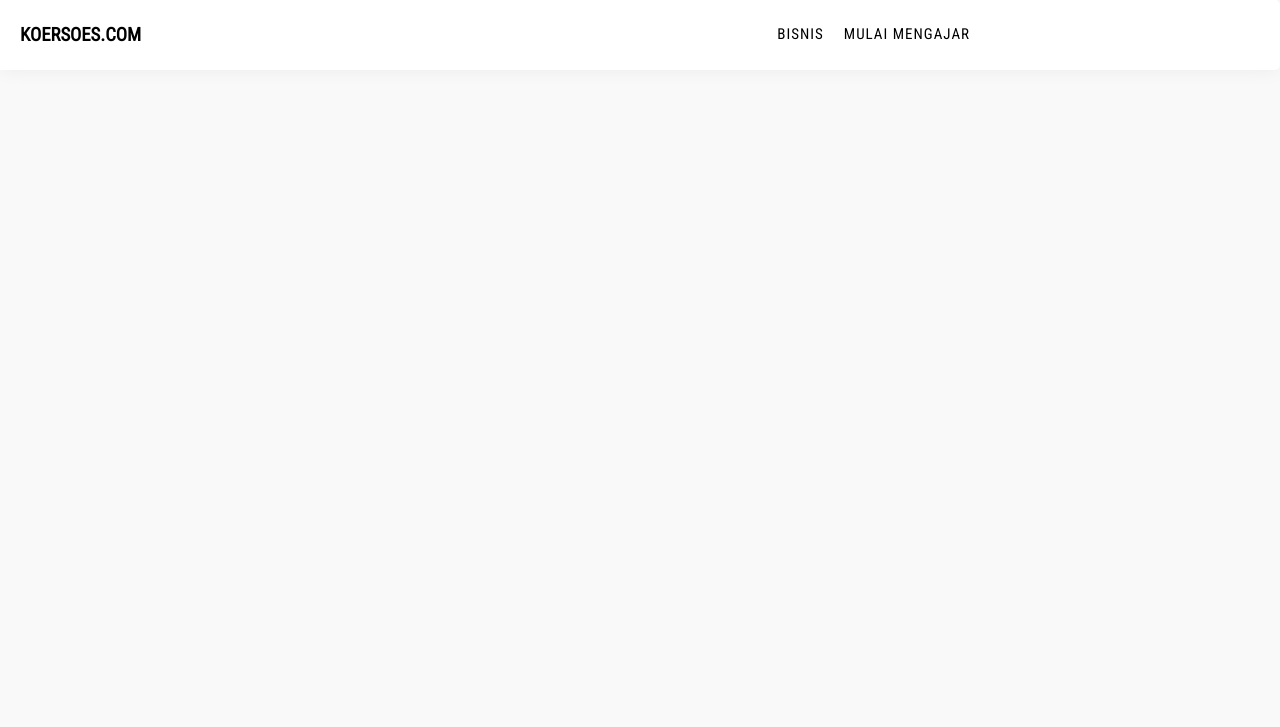
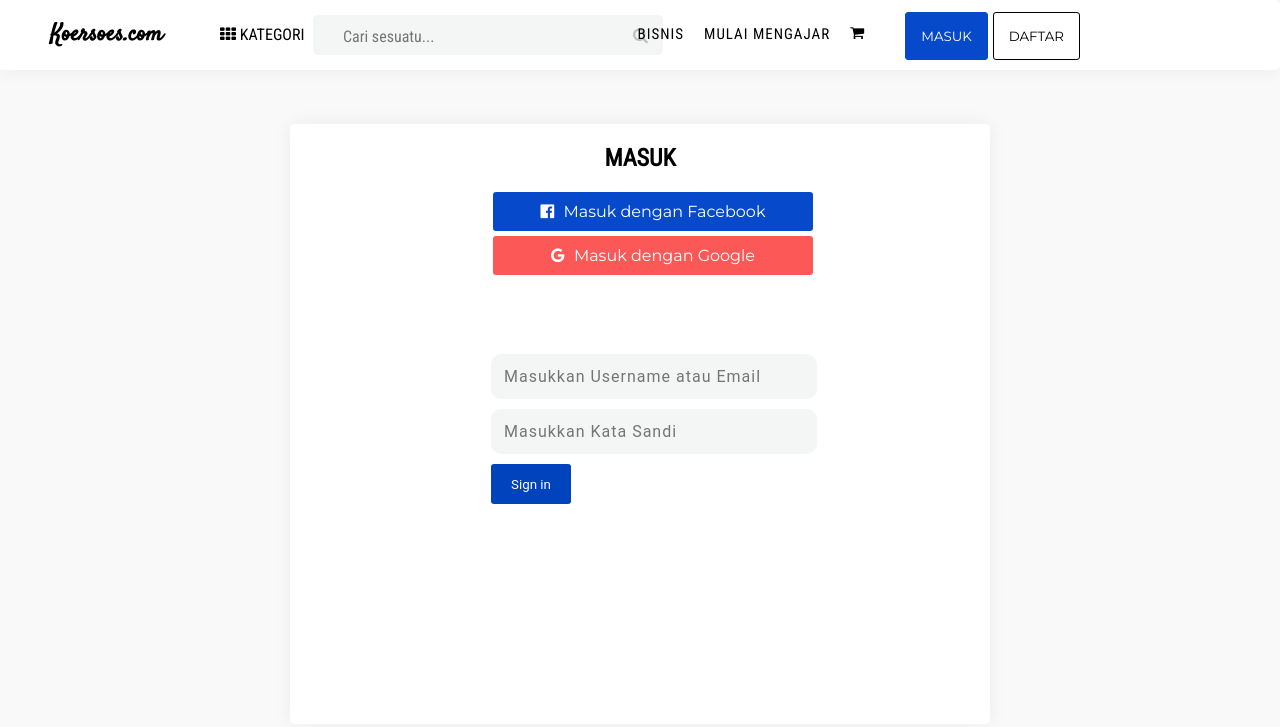
Before and after one commit to ez36/ez36.github.io, a plain HTML site: page login.html in a window 1280 px wide. Drawn offline with Linux system fonts and the light colour scheme.

Commit message:
Penambahan form login

```diff
--- a/css/koersoes.css
+++ b/css/koersoes.css
@@ -1,4 +1,6 @@
 @import url('https://fonts.googleapis.com/css?family=Roboto+Condensed&display=swap');
+@import url('https://fonts.googleapis.com/css?family=Satisfy&display=swap');
+@import url('https://fonts.googleapis.com/css?family=Montserrat&display=swap');
 
 body {
     margin: 0;
@@ -22,12 +24,50 @@ body {
 }
 
 .lefter {
-    display: inline-block;
+    display: inline-flex;
     text-align: center;
-    margin: 0px;
-    text-transform: uppercase;
+    margin-top: 10px;
+    margin-left: 50px;
+    position: absolute;
+}
+
+.logo {
+    font-family: 'Satisfy', cursive;
+    font-size: 20px;
+    margin-top: -15px;
+}
+
+
+.search {
+    height: 40px;
+    width: 350px;
+    background-color: #f4f6f6;
+    border-radius: 5px;
+    margin-left: 150px;
     margin-top: 5px;
-    margin-left: 20px;
+}
+
+.inputcari {
+    font-family: 'Roboto Condensed', sans-serif;
+    margin-left: -10px;
+    border: none;
+    height: 40px;
+    width: 80%;
+    background-color: transparent;
+    font-size: 16px;
+    color: #bfbfbf;
+}
+
+.tombolCari {
+    margin-top: 16px;
+    margin-left: -30px;
+    color: #bfbfbf;
+}
+
+.kategori {
+    position: absolute;
+    margin-top: 15px;
+    margin-left: 170px;
 }
 
 .menu {
@@ -35,6 +75,7 @@ body {
     margin: 0px;
     text-transform: uppercase;
     display: inline;
+    font-family: "Roboto Condensed", sans-serif;
 }
 
 .menu * {
@@ -45,7 +86,7 @@ ul {
     list-style-type: none;
     padding: auto;
     overflow: hidden;
-    margin-right: 300px;
+    margin-right: 200px;
     margin-top: auto;
 }
 
@@ -63,7 +104,6 @@ li a {
     letter-spacing: 1px;
     text-decoration: none;
     color: #000000;
-    font-family: "Roboto Condensed", sans-serif;
     font-size: 15px;
 }
 
@@ -114,3 +154,143 @@ li a:hover:after,
 li .current a:after {
     max-width: 100%;
 }
+
+.login {
+    background-color: #064ACB;
+    margin-top: 12px;
+    margin-left: 30px;
+    border: 1px solid #064ACB;
+    color: #ffffff;
+    padding: 15px;
+    border-radius: 3px;
+    font-family: "Montserrat", sans-serif;
+}
+
+.login:hover {
+    background-color: #FFFFFF;
+    color: #064ACB;
+    cursor: pointer;
+}
+
+.register {
+    background-color: transparent;
+    border: 1px solid #000000;
+    margin-top: 12px;
+    margin-left: 5px;
+    color: #000000;
+    padding: 15px;
+    border-radius: 3px;
+    font-family: "Montserrat", sans-serif;
+}
+
+.register:hover {
+    color: #FFFFFF;
+    background-color: #000000;
+    cursor: pointer;
+}
+
+.content {
+    width: 700px;
+    height: 600px;
+    top: 53%;
+    left: 50%;
+    position: absolute;
+    /* margin-top: -200px;
+    margin-left: -250px; */
+    transform: translate(-50%, -50%);
+    background: #fff;
+    box-shadow: 0px 0px 19px rgba(0, 0, 0, 0.06);
+    border-top-right-radius: 5px;
+    border-bottom-right-radius: 5px;
+    border-radius: 5px;
+}
+
+
+.judul {
+    text-align: center;
+}
+
+.facebook {
+    font-family: 'Montserrat', sans-serif;
+    padding: 10px;
+    width: 300px;
+    height: auto;
+    margin-left: 29%;
+    background-color: #064ACB;
+    color: #FFFFFF;
+    border-radius: 3px;
+    text-align: center;
+    margin-bottom: 5px;
+}
+
+.facebook:hover {
+    background-color: #0143bc;
+    cursor: pointer;
+}
+
+.google {
+    font-family: 'Montserrat', sans-serif;
+    padding: 10px;
+    width: 300px;
+    height: auto;
+    margin-left: 29%;
+    background-color: #fc5858;
+    color: #FFFFFF;
+    border-radius: 3px;
+    text-align: center;
+}
+
+.google:hover {
+    background-color: #ea3838;
+    cursor: pointer;
+}
+
+.form {
+    align-content: center;
+}
+
+.formLogin {
+    left: 52%;
+    top: 50%;
+    position: absolute;
+    -webkit-transform: translate3d(-50%, -50%, 0);
+    -moz-transform: translate3d(-50%, -50%, 0);
+    transform: translate3d(-50%, -50%, 0);
+}
+
+.formInput {
+    font-family: 'Roboto', sans-serif;
+    border: none;
+    background-color: #F4F6F6;
+    color: #a0a0a0;
+    padding: 13px;
+    width: 300px;
+    border-radius: 10px;
+    display: block;
+    margin: 10px;
+    font-size: 16px;
+    letter-spacing: 1px;
+}
+
+.btnLogin {
+    border: none;
+    border-radius: 3px;
+    padding: 8px;
+    width: 80px;
+    height: 40px;
+    margin-left: 10px;
+    background-color: #0143bc;
+    color: #FFFFFF;
+    font-family: 'Roboto', sans-serif;
+}
+
+.btnLogin:hover {
+    background-color: #FFFFFF;
+    color: #0143bc;
+    border: 1px solid #0143bc;
+    cursor: pointer;
+}
+
+/* @media only screen and (max-width: 600px) {
+    Responsive Wkwkwkwk
+  } */
--- a/login.html
+++ b/login.html
@@ -7,6 +7,8 @@
     <meta http-equiv="X-UA-Compatible" content="ie=edge">
     <title>Masuk - Koersoes</title>
     <link rel="stylesheet" href="css/koersoes.css">
+    <link rel="stylesheet" href="https://stackpath.bootstrapcdn.com/font-awesome/4.7.0/css/font-awesome.min.css">
+
 
 </head>
 
@@ -17,15 +19,47 @@
                 <div class="logo">
                     <h3>Koersoes.com</h3>
                 </div>
+                <div class="kategori"><i class="fa fa-th"></i> KATEGORI</div>
+                <div class="search"><input class="inputcari" type="text" value="" placeholder="Cari sesuatu..."></div>
+                <div class="tombolCari"><i class="fa fa-search"></i></div>
             </div>
             <div class="menu">
                 <ul>
+                    <button class="register">DAFTAR</button>
+                    <button class="login">MASUK</button>
+                    <li class="menu-item"><a href="#"><i class="fa fa-shopping-cart"></i></a></li>
                     <li class="menu-item"><a href="#">MULAI MENGAJAR</a></li>
                     <li class="menu-item"><a href="#">BISNIS</a></li>
                 </ul>
             </div>
         </nav>
     </div>
+    <div class="content">
+        <div class="container">
+            <div class="judul">
+                <h2>MASUK</h2>
+            </div>
+            <div class="sosmed">
+                <div class="facebook">
+                    <i class="fa fa-facebook-official"></i>
+                    <span style="margin-left: 5px;"> Masuk dengan Facebook</span>
+                </div>
+                <div class="google">
+                    <i class="fa fa-google"></i>
+                    <span style="margin-left: 5px;"> Masuk dengan Google</span>
+                </div>
+            </div>
+            <div class="formLogin">
+                <form action="#" method="POST" class="form">
+                    <input class="formInput" type="text" name="_username" value=""
+                        placeholder="Masukkan Username atau Email">
+                    <input class="formInput" type="password" name="_password" value=""
+                        placeholder="Masukkan Kata Sandi">
+                    <button class="btnLogin">Sign in</button>
+                </form>
+            </div>
+        </div>
+    </div>
 </body>
 
 </html>
```
Also changed, not shown: backup_kosongan.html (added, +36 -0 lines).
